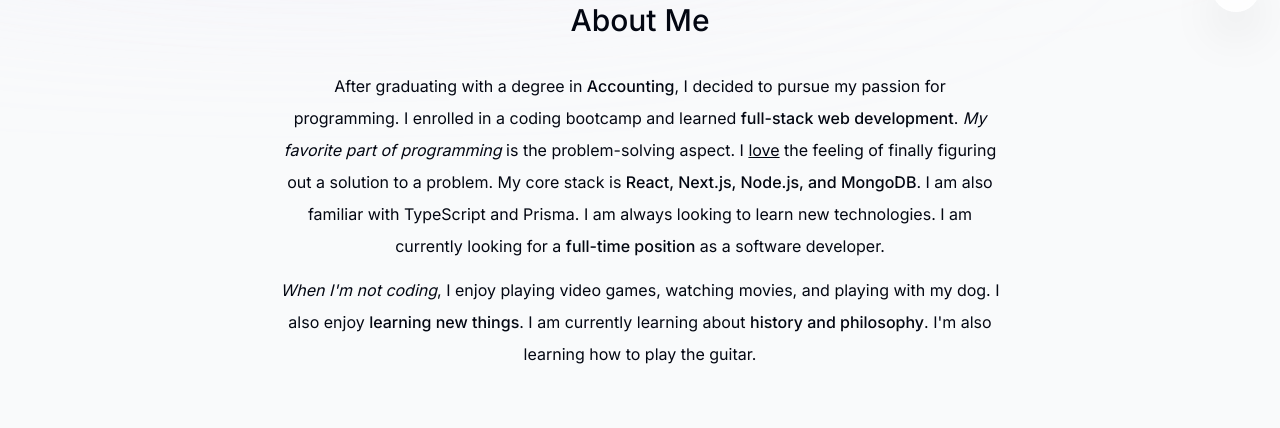
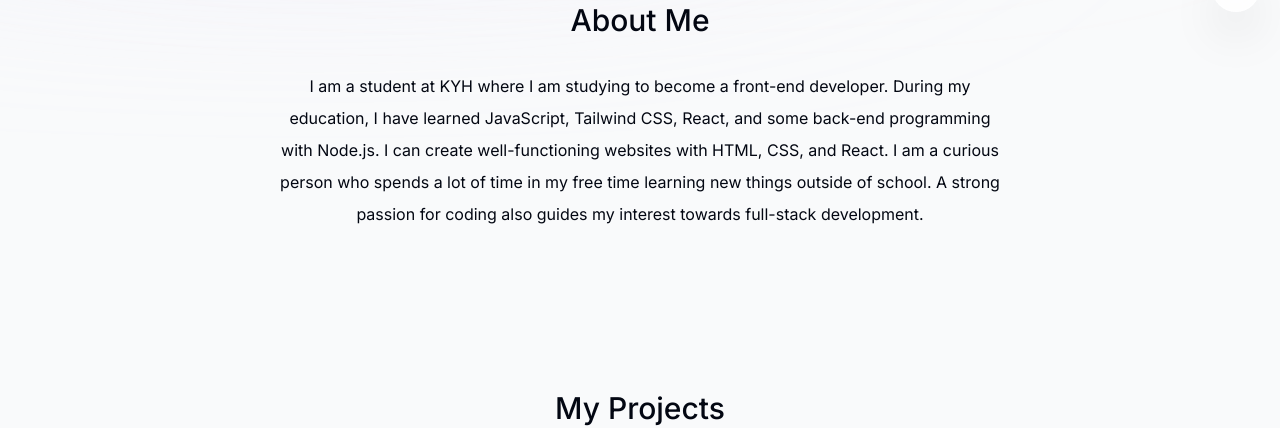
Before and after one commit to felhu0/portfolio-website, a Next.js app: page / in a window 1280 px wide. Shown: the part 768-1196 px from the top of the page. Built offline with nearby package versions, Linux system fonts and the light colour scheme; no server answers.

Commit message:
Update dependencies in package.json and fix console.log in experience.tsx

```diff
--- a/components/about.tsx
+++ b/components/about.tsx
@@ -20,31 +20,15 @@ export default function About() {
         id="about"
         >
         <SectionHeading>About me</SectionHeading>
-        <p className="mb-3">
-            After graduating with a degree in{" "}
-            <span className="font-medium">Accounting</span>, I decided to pursue my
-            passion for programming. I enrolled in a coding bootcamp and learned{" "}
-            <span className="font-medium">full-stack web development</span>.{" "}
-            <span className="italic">My favorite part of programming</span> is the
-            problem-solving aspect. I <span className="underline">love</span> the
-            feeling of finally figuring out a solution to a problem. My core stack
-            is{" "}
-            <span className="font-medium">
-            React, Next.js, Node.js, and MongoDB
-            </span>
-            . I am also familiar with TypeScript and Prisma. I am always looking to
-            learn new technologies. I am currently looking for a{" "}
-            <span className="font-medium">full-time position</span> as a software
-            developer.
+
+        <p>
+        I am a student at KYH where I am studying to become a front-end developer. {" "}
+        During my education, I have learned JavaScript, Tailwind CSS, React, and some back-end {" "} programming with Node.js.
+        I can create well-functioning websites with HTML, CSS, and React.{" "}
+         I am a curious person who spends a lot of time in my free time learning {" "}new things outside of school.{" "}
+        A strong passion for coding also guides my {" "} interest towards full-stack development.
         </p>
-        <p>
-            <span className="italic">When I&apos;m not coding</span>, I enjoy playing
-            video games, watching movies, and playing with my dog. I also enjoy{" "}
-            <span className="font-medium">learning new things</span>. I am currently
-            learning about{" "}
-            <span className="font-medium">history and philosophy</span>. I&apos;m also
-            learning how to play the guitar.
-        </p>
+
     </motion.section>
   )
 }
--- a/components/experience.tsx
+++ b/components/experience.tsx
@@ -3,6 +3,7 @@
 
 import SectionHeading from "./section-heading";
 import { VerticalTimeline, VerticalTimelineElement }  from 'react-vertical-timeline-component';
+
 import 'react-vertical-timeline-component/style.min.css';
 import React from "react";
 import { experiencesData } from "@/lib/data";
@@ -13,6 +14,7 @@ import { useTheme } from "@/context/theme-context";
 export default function Experience() {
 const { ref } = useSectionInView('Experience')
 const { theme } = useTheme()
+console.log(experiencesData);
 
   return (
     <section
--- a/package.json
+++ b/package.json
@@ -27,7 +27,7 @@
     "react-icons": "^5.0.1",
     "react-intersection-observer": "^9.8.2",
     "react-vertical-timeline-component": "^3.6.0",
-    "resend": "^0.16.0",
+    "resend": "^3.2.0",
     "tailwindcss": "3.4.3",
     "typescript": "5.4.5"
   },
```
Also changed, not shown: 1 other file (tests, documents, lock files or other folders).
